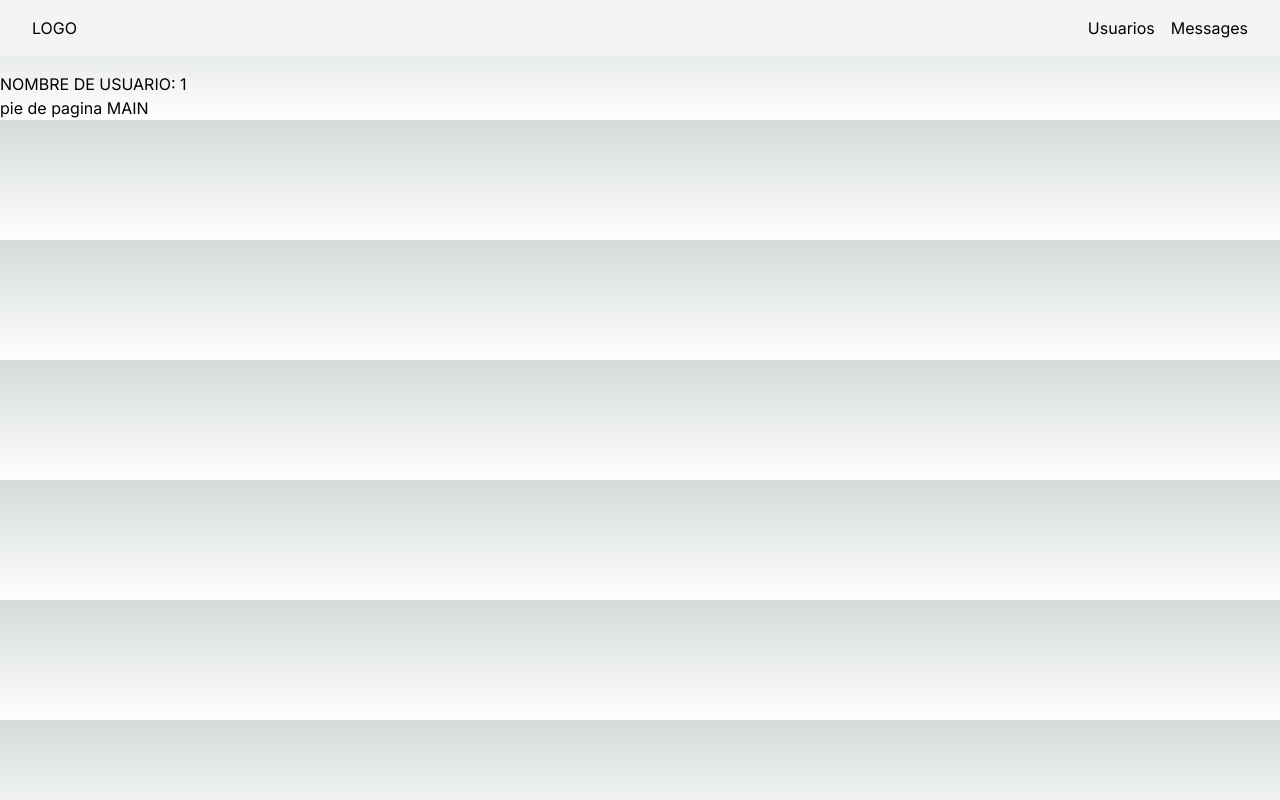
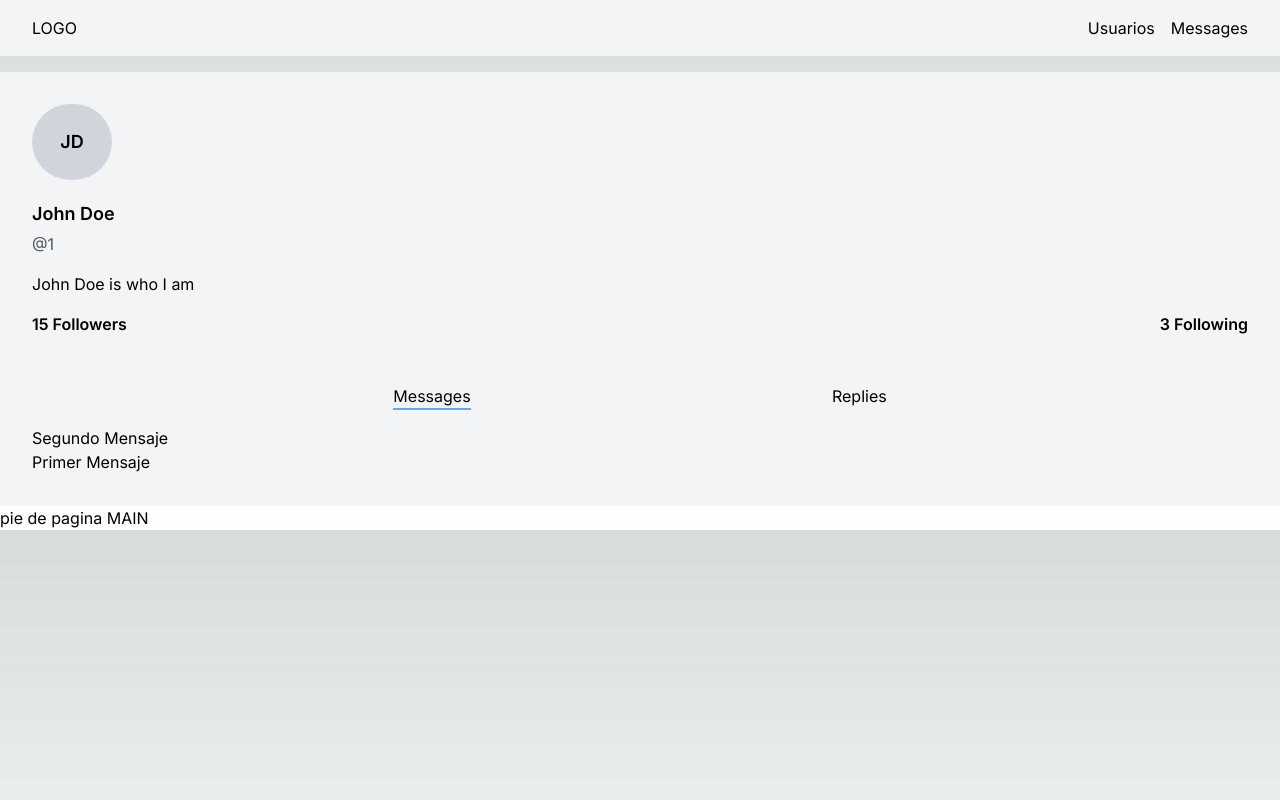
Before and after one commit to martuwilson/next14-certified-tech, a Next.js app: page /users/1 in a window 1280 px wide. Built offline with nearby package versions, Linux system fonts and the light colour scheme.

Commit message:
componente reutilizable con tailwind

```diff
--- a/src/app/(main)/users/[username]/page.tsx
+++ b/src/app/(main)/users/[username]/page.tsx
@@ -1,9 +1,67 @@
+import Link from 'next/link'
 import React from 'react'
 
 const UserPage = ({params}: {params: {username: string}}) => {
+
+  const user = {
+    username: params.username,
+    name: 'John Doe',
+    bio: 'John Doe is who I am',
+    followersCount: 15,
+    followingCount: 3,
+    messages: [
+      {
+        message: 'Segundo Mensaje',
+        repliesCount: 5
+      },
+      {
+        message: 'Primer Mensaje',
+        repliesCount: 3
+      }
+    ],
+    replies: [
+      {
+        message: 'Segundo Respuesta',
+        repliesCount: 5
+      },
+    ]
+  }
+
   return (
-    <div>NOMBRE DE USUARIO: {params.username}</div>
-  )
+    <main className="flex flex-col bg-gray-100 p-8">
+      <section className='flex flex-col mb-8'>
+      <div className="rounded-full p-6 bg-gray-300 w-20 text-center mb-5">
+        <span className="font-semibold text-lg">JD</span>
+      </div>
+      <h2 className="font-semibold text-lg mb-1">{user.name}</h2>
+      <div className="text-md mb-4 text-gray-600 cursor-pointer">
+        @<Link href={`/users/${user.username}`}>{user.username}</Link>
+      </div>
+      <div className="mb-4">{user.bio}</div>
+      <div className="flex justify-between mb-4">
+        <div>
+          <span className="font-semibold">{user.followersCount} Followers</span>
+        </div>
+        <div>
+          <span className="font-semibold">{user.followingCount} Following</span>
+        </div>
+      </div>
+      </section>
+
+      <div className='flex justify-evenly mb-4'>
+        <div className='cursor-pointer border-b-2 border-blue-400'>Messages</div>
+        <div className='cursor-pointer'>Replies</div>
+      </div>
+
+      <div>
+        {user.messages.map((message, index) => (
+          <div key={index}>
+            <div>{message.message}</div>
+          </div>
+        ))}
+      </div>
+    </main>
+  );
 }
 
 export default UserPage
```
